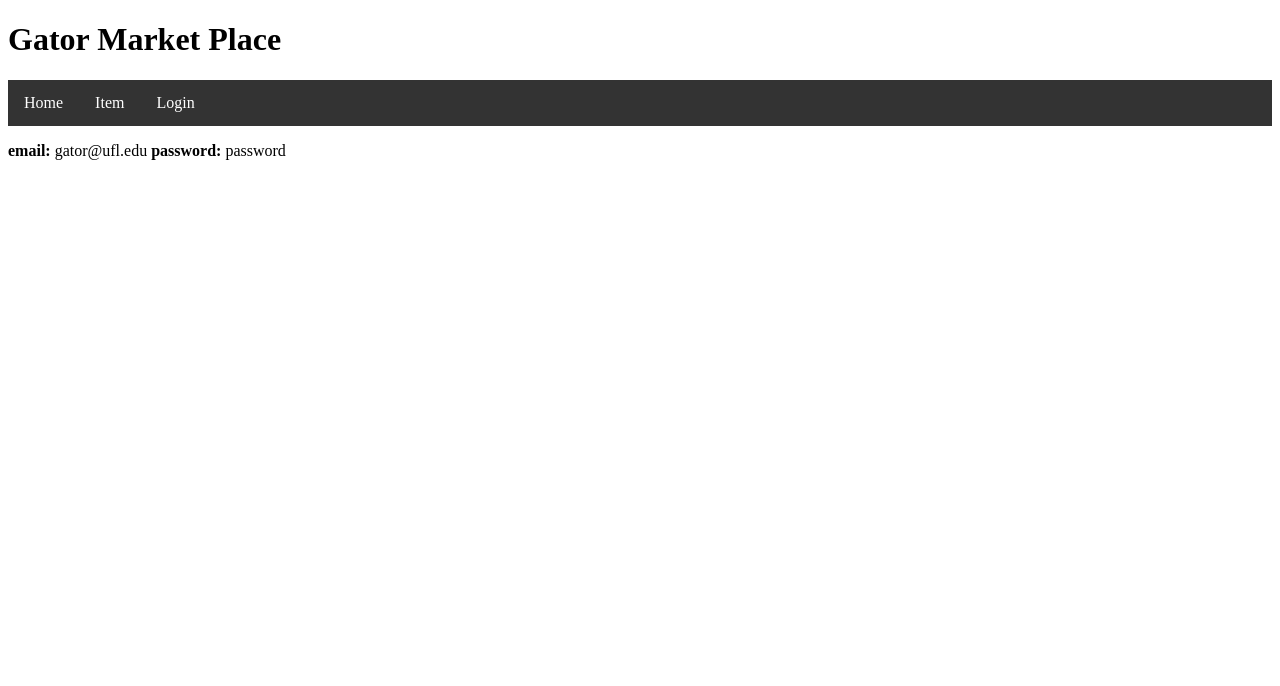
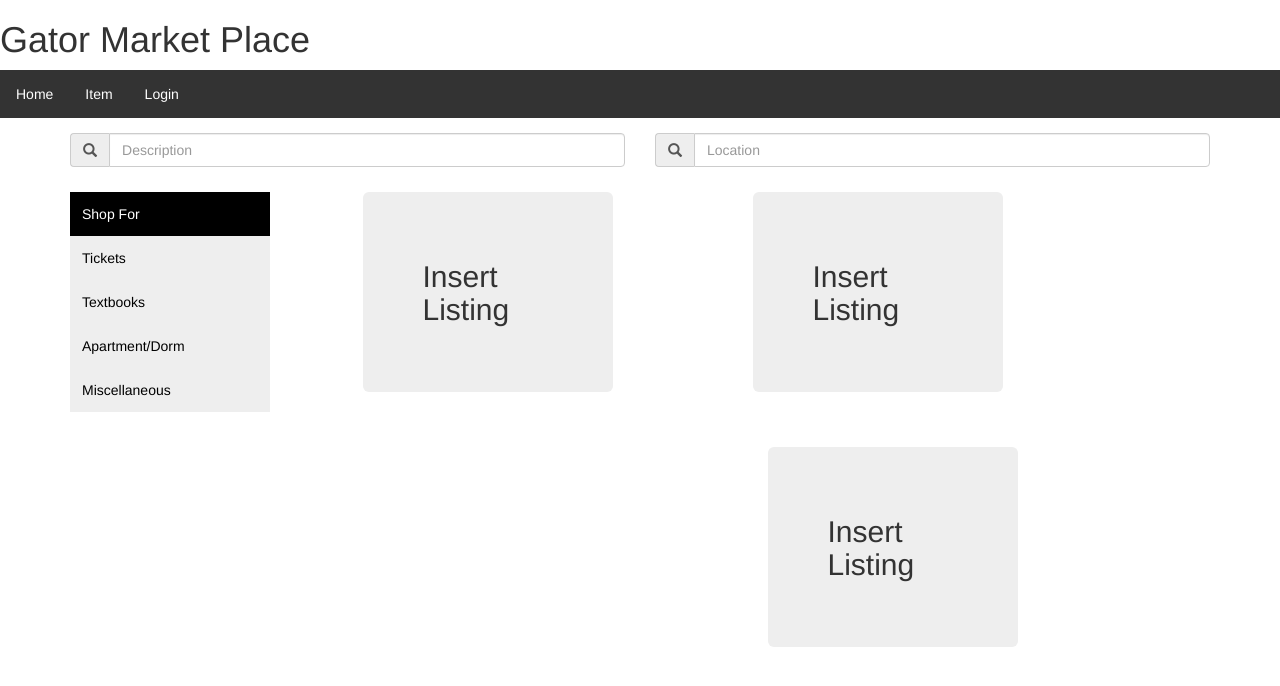
Before and after one commit to souljorn/AngularNodeMarketPlaceApp, an Angular app: page / in a window 1280 px wide. Shown: the top 686 px of the page. Built offline with nearby package versions, Linux system fonts and the light colour scheme; no server answers.

Commit message:
added homepage HTML

```diff
--- a/package.json
+++ b/package.json
@@ -21,6 +21,7 @@
     "@angular/platform-browser-dynamic": "~7.0.0",
     "@angular/router": "~7.0.0",
     "body-parser": "^1.18.3",
+    "bootstrap": "^4.1.3",
     "core-js": "^2.5.4",
     "express": "^4.16.4",
     "jsonwebtoken": "^8.3.0",
--- a/src/app/home/home.component.css
+++ b/src/app/home/home.component.css
@@ -0,0 +1,37 @@
+h1 {
+  border-bottom: 1px solid black;
+}
+
+.vertical-menu {
+  width: 200px;
+  margin-top: 25px;
+
+}
+
+.vertical-menu a {
+  background-color: #eee;
+  color: black;
+  display: block;
+  padding: 12px;
+  text-decoration: none;
+}
+
+.vertical-menu a:hover {
+  background-color: #ccc;
+}
+
+.vertical-menu a.active {
+  background-color: #000;
+  color: white;
+}
+.input-group{
+  margin-top: 15px;
+}
+.jumbotron{
+  margin-top: 25px;
+  width: 250px;
+  height: 200px;
+}
+h2{
+  size: 14px;
+}
--- a/src/app/home/home.component.html
+++ b/src/app/home/home.component.html
@@ -1,3 +1,59 @@
-<p>
-  <b>email:</b> gator@ufl.edu <b>password:</b> password
-</p>
+<!DOCTYPE html>
+<html>
+<head>
+  <link rel="stylesheet" href="https://maxcdn.bootstrapcdn.com/bootstrap/3.3.5/css/bootstrap.min.css">
+  <link rel="stylesheet" href="marketplaceStyle.css" type= "text/css">
+</head>
+<body>
+<div class="container">
+
+
+  <div class="row" ng-controller="AccountsController">
+    <div class="col-md-6">
+      <div class="input-group" id="searchDescription">
+        <span class="input-group-addon" id="sizing-addon1"><span class="glyphicon glyphicon-search"></span></span>
+        <input type="text" size = 200 class="form-control" placeholder="Description" ng-model="query">
+      </div>
+    </div>
+
+    <div class="col-md-6">
+      <div class="input-group" id="searchLocation">
+        <span class="input-group-addon" id="sizing-addon2"><span class="glyphicon glyphicon-search"></span></span>
+        <input type="text" size = 200 class="form-control" placeholder="Location" ng-model="query">
+      </div>
+    </div>
+
+    <div class="col-md-3">
+      <div class="vertical-menu">
+        <a href="#" class="active">Shop For</a>
+        <a href="#">Tickets</a>
+        <a href="#">Textbooks</a>
+        <a href="#">Apartment/Dorm</a>
+        <a href="#">Miscellaneous</a>
+      </div>
+    </div>
+    <div class="col-md-4">
+      <div class="jumbotron">
+        <h2>Insert Listing</h2>
+      </div>
+    </div>
+    <div class="col-md-4">
+      <div class="jumbotron">
+        <h2> Insert Listing </h2>
+      </div>
+
+      <div class="col-md-4">
+        <div class="jumbotron">
+          <h2> Insert Listing </h2>
+        </div>
+      </div>
+    </div>
+
+</div>
+  </div>
+<script src="https://ajax.googleapis.com/ajax/libs/jquery/2.1.4/jquery.min.js"></script>
+<script src="https://maxcdn.bootstrapcdn.com/bootstrap/3.3.5/js/bootstrap.min.js" integrity="sha512-K1qjQ+NcF2TYO/eI3M6v8EiNYZfA95pQumfvcVrTHtwQVDG+aHRqLi/ETn2uB+1JqwYqVG3LIvdm9lj6imS/pQ==" crossorigin="anonymous"></script>
+<script src="https://code.angularjs.org/1.4.3/angular.js"></script>
+
+</body>
+</html>
```
Also changed, not shown: 1 other file (tests, documents, lock files or other folders).
